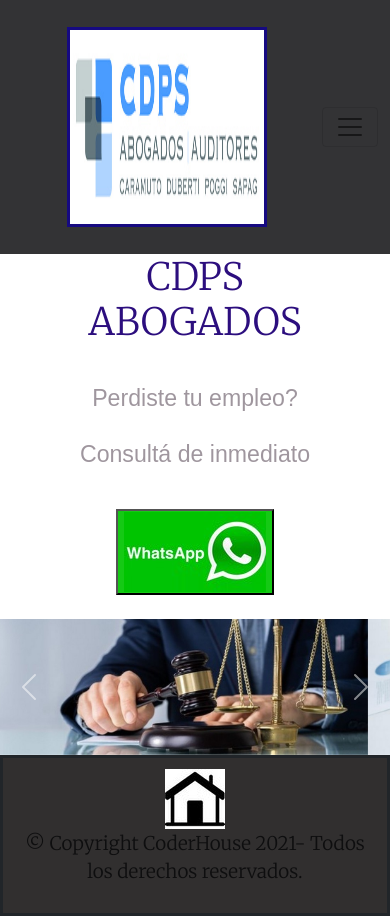
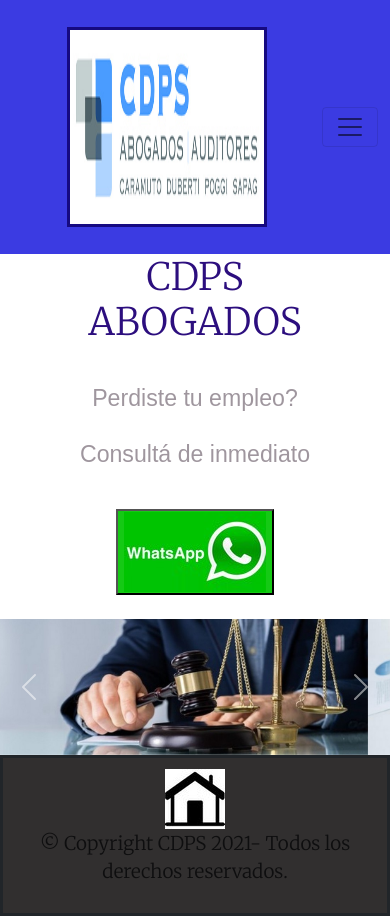
Before and after one commit to Guillesap/CDPSABOGADOS, a plain HTML site: page index.html in a window 390 px wide. Drawn offline with nearby package versions, Linux system fonts and the light colour scheme; some icons are missing; a web font is replaced by a local one.

Commit message:
[UPPDATE]

```diff
--- a/index.css
+++ b/index.css
@@ -15,13 +15,13 @@
 
 /*nav bar*/
 #menu {
-  background-color: rgb(51, 51, 53);
+  background-color: rgb(59, 59, 226);
 }
 
 #menu a {
   font-size: 20px;
   font-weight: bold;
-  color: rgb(17, 3, 3);
+  color: rgb(59, 59, 226);
   padding: 0.5cm;
 }
 
@@ -462,6 +462,7 @@
     font-size: 10px;
     font-weight: bold;
     color: rgb(17, 3, 3);
+    background-color: rgb(59, 59, 226);
 }
 
 #menu ul li a {
@@ -474,7 +475,7 @@
     text-transform: uppercase;
     border: solid;
     border-color:rgb(228, 228, 225);
-    background-color: rgb(44, 43, 43);
+    background-color: rgb(59, 59, 226);
 }
 
 #menu ul li a:hover {
--- a/index.html
+++ b/index.html
@@ -89,7 +89,7 @@
          <footer>
             <div class="pieFooter">
                 <a href="./index.html"><img src="./multimedia/homech.jpg"></a>
-                <p id="elFooter">© Copyright CoderHouse 2021- Todos los derechos reservados.</p>
+                <p id="elFooter">© Copyright CDPS 2021- Todos los derechos reservados.</p>
             </div>
         </footer>
     <script src="https://cdn.jsdelivr.net/npm/bootstrap@5.0.2/dist/js/bootstrap.bundle.min.js" integrity="sha384-MrcW6ZMFYlzcLA8Nl+NtUVF0sA7MsXsP1UyJoMp4YLEuNSfAP+JcXn/tWtIaxVXM" crossorigin="anonymous"></script>
```
